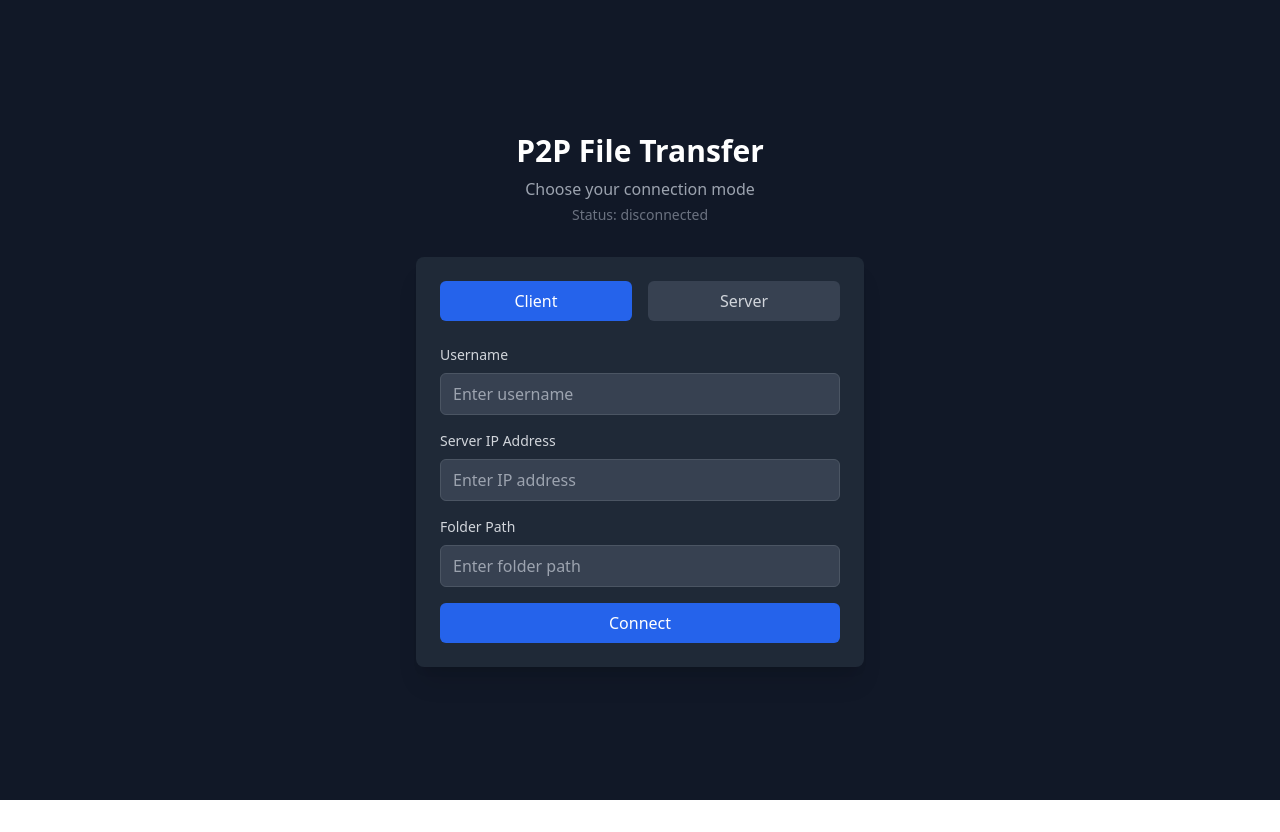
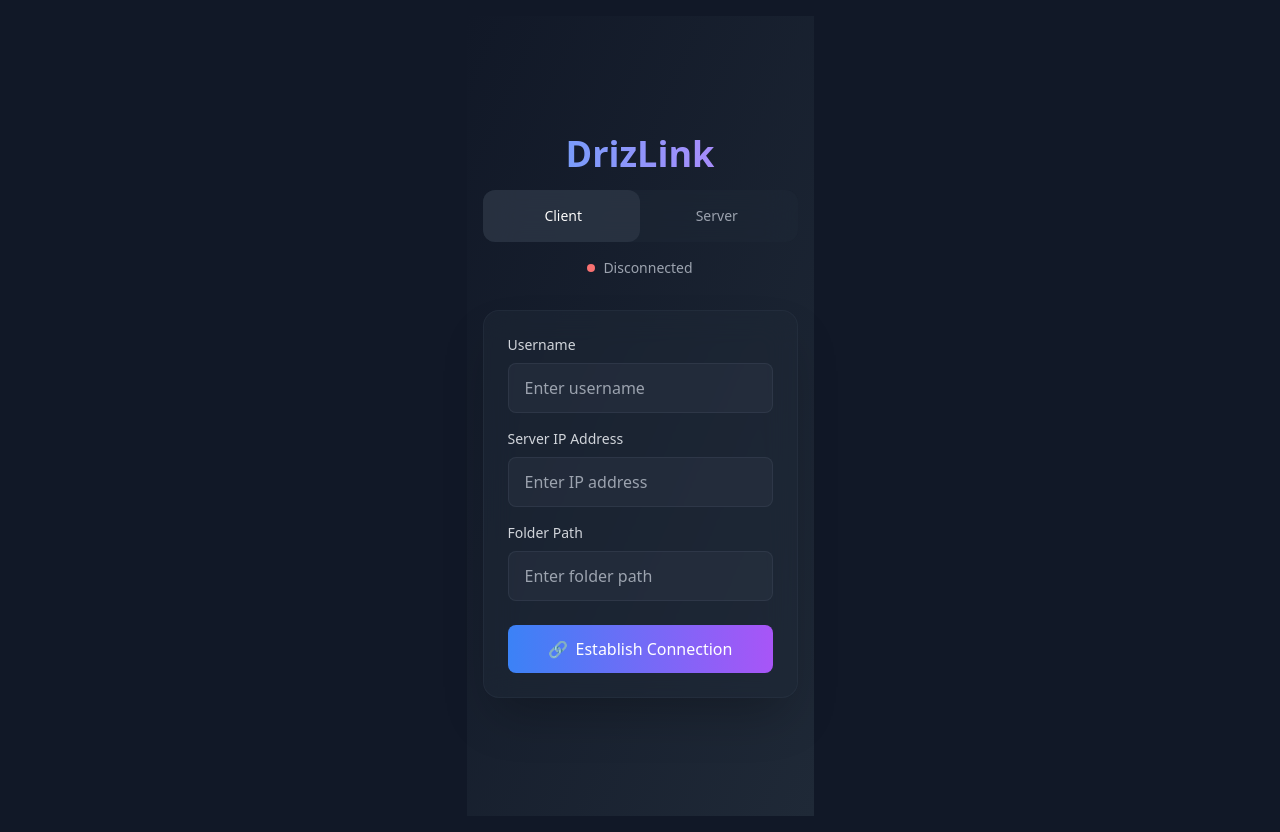
Before and after one commit to Harsh2563/DrizLink_Frontend, a Next.js app: page / in a window 1280 px wide. Before the commit the page ends 800 px from the top, so only its background shows below. Built offline with nearby package versions, Linux system fonts and the light colour scheme.

Commit message:
feat/improved ui of landing page

```diff
--- a/app/page.tsx
+++ b/app/page.tsx
@@ -1,15 +1,25 @@
 "use client";
 
-import Image from "next/image";
+import { motion, AnimatePresence } from "framer-motion";
 import { useEffect, useState } from "react";
 import axios from "axios";
 import { Toaster, toast } from "react-hot-toast";
 import { useUserStore } from './store/userStore';
 import WebSocketMonitor from './components/WebSocketMonitor';
 
+const fadeIn = {
+  hidden: { opacity: 0, y: 20 },
+  visible: { opacity: 1, y: 0 },
+};
+
+const buttonHover = {
+  hover: { scale: 1.05 },
+  tap: { scale: 0.95 },
+};
+
 export default function Home() {
   const [messages, setMessages] = useState<string[]>([]);
-
+  const [activeTab, setActiveTab] = useState(0);
   // Global state
   const {
     username,
@@ -26,6 +36,14 @@ export default function Home() {
     setWebSocket,
   } = useUserStore();
   console.log(connectionState);
+
+  // Animated tabs
+  const tabs = ["client", "server"];
+  const tabUnderline = {
+    left: `${activeTab * 50}%`,
+    width: "50%",
+  };
+
 
   const handleSubmit = async (e: React.FormEvent) => {
     e.preventDefault();
@@ -137,6 +155,10 @@ export default function Home() {
   };
 
   useEffect(() => {
+    setActiveTab(role === "client" ? 0 : 1);
+  }, [role]);
+
+  useEffect(() => {
     return () => {
       if (webSocket) {
         webSocket.close();
@@ -149,90 +171,142 @@ export default function Home() {
   return (
     <main className="min-h-screen bg-gray-900 flex items-center justify-center p-4">
       <WebSocketMonitor />
-      <Toaster position="top-center" />
-      <div className="w-full max-w-md space-y-8">
-        <div className="text-center">
-          <h1 className="text-3xl font-bold text-white">P2P File Transfer</h1>
-          <p className="mt-2 text-gray-400">Choose your connection mode</p>
-          <p className="mt-1 text-sm text-gray-500">Status: {connectionState}</p>
+      <motion.main
+      initial={{ opacity: 0 }}
+      animate={{ opacity: 1 }}
+      className="min-h-screen bg-gradient-to-br from-gray-900 to-gray-800 flex items-center justify-center p-4"
+    >
+      <WebSocketMonitor />
+      <Toaster position="top-center" toastOptions={{
+        className: 'bg-gray-800 text-gray-100',
+      }} />
+
+      <motion.div
+        variants={fadeIn}
+        className="w-full max-w-md space-y-8"
+      >
+        <div className="text-center space-y-4">
+          <motion.h1
+            initial={{ y: -20, opacity: 0 }}
+            animate={{ y: 0, opacity: 1 }}
+            className="text-4xl font-bold bg-gradient-to-r from-blue-400 to-purple-400 bg-clip-text text-transparent"
+          >
+            DrizLink
+          </motion.h1>
+
+          <motion.div className="relative">
+            <div className="flex bg-gray-800/50 backdrop-blur-lg rounded-xl p-1">
+              {tabs.map((tab, index) => (
+                <button
+                  key={tab}
+                  onClick={() => setRole(tab as "client" | "server")}
+                  className={`flex-1 py-3 text-sm font-medium transition-colors relative z-10 ${
+                    role === tab
+                      ? "text-white"
+                      : "text-gray-400 hover:text-gray-300"
+                  }`}
+                >
+                  {tab.charAt(0).toUpperCase() + tab.slice(1)}
+                </button>
+              ))}
+            </div>
+            <motion.div
+              className="absolute bottom-0 left-0 h-full bg-gray-700/50 rounded-xl mix-blend-lighten"
+              initial={false}
+              animate={tabUnderline}
+              transition={{ type: "spring", bounce: 0.2, duration: 0.6 }}
+            />
+          </motion.div>
+
+          <motion.div
+            className="flex items-center justify-center space-x-2"
+            initial={{ opacity: 0 }}
+            animate={{ opacity: 1 }}
+          >
+            <div className={`h-2 w-2 rounded-full ${
+              connectionState === 'connected' ? 'bg-green-400' :
+              connectionState === 'connecting' ? 'bg-yellow-400' : 'bg-red-400'
+            }`} />
+            <span className="text-sm text-gray-400 capitalize">
+              {connectionState}
+            </span>
+          </motion.div>
         </div>
 
-        <div className="bg-gray-800 rounded-lg p-6 shadow-xl">
-          <div className="flex space-x-4 mb-6">
-            <button
-              onClick={() => setRole("client")}
-              className={`flex-1 py-2 rounded-md transition-colors ${
-                role === "client"
-                  ? "bg-blue-600 text-white"
-                  : "bg-gray-700 text-gray-300 hover:bg-gray-600"
-              }`}
+        <motion.div
+          className="bg-gray-800/50 backdrop-blur-lg rounded-2xl border border-gray-700/30 p-6 shadow-2xl"
+          variants={fadeIn}
         >
-              Client
-            </button>
-            <button
-              onClick={() => setRole("server")}
-              className={`flex-1 py-2 rounded-md transition-colors ${
-                role === "server"
-                  ? "bg-blue-600 text-white"
-                  : "bg-gray-700 text-gray-300 hover:bg-gray-600"
-              }`}
-            >
-              Server
-            </button>
-          </div>
-
-          <form onSubmit={handleSubmit} className="space-y-4">
-            <div>
-              <label className="block text-gray-300 text-sm font-medium mb-2">
+          <form onSubmit={handleSubmit} className="space-y-6">
+            <div className="space-y-4">
+              <motion.div variants={fadeIn}>
+                <label className="block text-sm font-medium text-gray-300 mb-2">
                   Username
                 </label>
-              <input
+                <motion.input
                   type="text"
                   value={username}
                   onChange={(e) => setUsername(e.target.value)}
-                className="w-full px-3 py-2 bg-gray-700 border border-gray-600 rounded-md text-white placeholder-gray-400 focus:outline-none focus:ring-2 focus:ring-blue-500"
+                  className="w-full px-4 py-3 bg-gray-700/30 border border-gray-600/30 rounded-lg text-white placeholder-gray-400 focus:outline-none focus:ring-2 focus:ring-blue-500/50 focus:border-transparent"
                   placeholder="Enter username"
                   required
+                  whileFocus={{ scale: 1.02 }}
                 />
-            </div>
+              </motion.div>
 
-            <div>
-              <label className="block text-gray-300 text-sm font-medium mb-2">
+              <motion.div variants={fadeIn}>
+                <label className="block text-sm font-medium text-gray-300 mb-2">
                   {role === "client" ? "Server IP Address" : "Your IP Address"}
                 </label>
-              <input
+                <motion.input
                   type="text"
                   value={ipAddress}
                   onChange={(e) => setIpAddress(e.target.value)}
-                className="w-full px-3 py-2 bg-gray-700 border border-gray-600 rounded-md text-white placeholder-gray-400 focus:outline-none focus:ring-2 focus:ring-blue-500"
+                  className="w-full px-4 py-3 bg-gray-700/30 border border-gray-600/30 rounded-lg text-white placeholder-gray-400 focus:outline-none focus:ring-2 focus:ring-blue-500/50 focus:border-transparent"
                   placeholder="Enter IP address"
                   required
+                  whileFocus={{ scale: 1.02 }}
                 />
-            </div>
+              </motion.div>
 
-            <div>
-              <label className="block text-gray-300 text-sm font-medium mb-2">
+              <motion.div variants={fadeIn}>
+                <label className="block text-sm font-medium text-gray-300 mb-2">
                   Folder Path
                 </label>
-              <input
+                <motion.input
                   type="text"
                   value={folderPath}
                   onChange={(e) => setFolderPath(e.target.value)}
-                className="w-full px-3 py-2 bg-gray-700 border border-gray-600 rounded-md text-white placeholder-gray-400 focus:outline-none focus:ring-2 focus:ring-blue-500"
+                  className="w-full px-4 py-3 bg-gray-700/30 border border-gray-600/30 rounded-lg text-white placeholder-gray-400 focus:outline-none focus:ring-2 focus:ring-blue-500/50 focus:border-transparent"
                   placeholder="Enter folder path"
                   required
+                  whileFocus={{ scale: 1.02 }}
                 />
+              </motion.div>
             </div>
 
-            <button
+            <motion.button
               type="submit"
-              className="w-full py-2 px-4 bg-blue-600 hover:bg-blue-700 text-white font-medium rounded-md focus:outline-none focus:ring-2 focus:ring-blue-500 focus:ring-offset-2 focus:ring-offset-gray-800"
+              whileHover={{ scale: 1.05 }}
+              whileTap={{ scale: 0.95 }}
+              className="w-full py-3 px-6 bg-gradient-to-r from-blue-500 to-purple-500 text-white font-medium rounded-lg transition-all hover:shadow-lg hover:shadow-blue-500/20"
             >
-              {role === "server" ? "Start Server" : "Connect"}
-            </button>
+              {role === "server" ? (
+                <span className="flex items-center justify-center">
+                  <span className="animate-pulse mr-2">🚀</span>
+                  Launch Server
+                </span>
+              ) : (
+                <span className="flex items-center justify-center">
+                  <span className="mr-2">🔗</span>
+                  Establish Connection
+                </span>
+              )}
+            </motion.button>
           </form>
-        </div>
-      </div>
+        </motion.div>
+      </motion.div>
+    </motion.main>
     </main>
   );
 }
```
Lines whose indentation alone changed are shown as unchanged.
